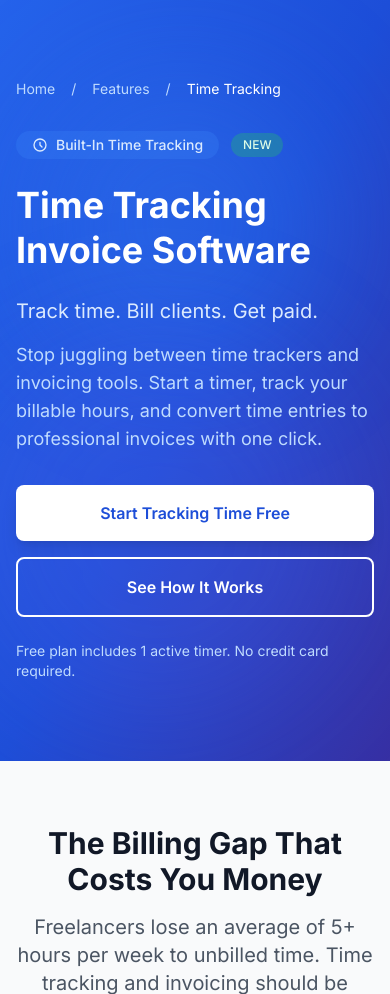
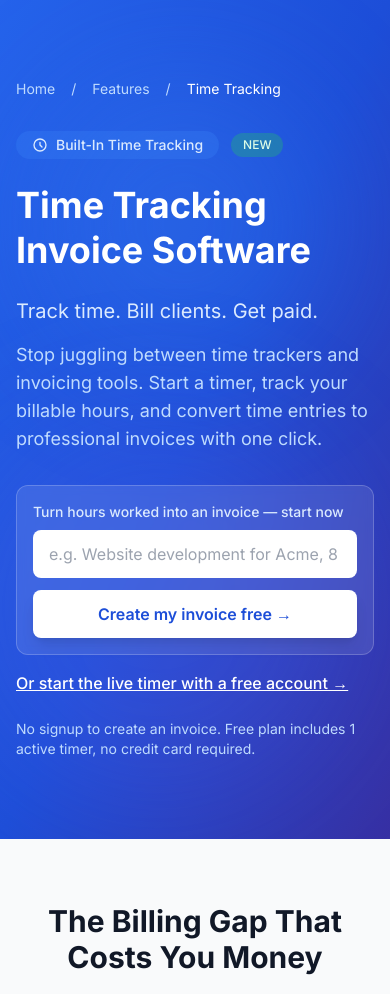
Before and after one commit to ryanpate/invoice-generator, a Django app: page /features/time-tracking/ in a window 390 px wide. Shown: the part 66-1060 px from the top of the page. Run offline with Django 4.2, Linux system fonts and the light colour scheme; some libraries are stand-ins or nearby versions.

Commit message:
feat(seo): tool-first feature-page heroes route into working /try/ builder (Tier 2, Item 6)
The AI Invoice Generator and Time Tracking feature pages ranked pos 60-90 as
brochures with ~0 clicks and the highest-converting page (/try/) earned no search
traffic. This makes the heroes "use, don't read":

- features/ai-invoice-generator.html + features/time-tracking.html: replaced the
  brochure button pair with an interactive "describe your work" GET form
  (action=/try/, input name=prefill) above the fold in the left/mobile-visible
  column, so a visitor types their work in the hero and lands in the working /try/
  builder with the first line item pre-filled. (time-tracking keeps a secondary
  "start the live timer with a free account" link since the timer is login-only.)
- TryInvoiceView.get reads ?prefill= (stripped, capped 500 chars) and passes it to
  the template; try.html seeds item_description_0 with it (Django auto-escaped).

Why not an inline AI tool: ai_generate_line_items (text AI) is auth-walled (401 for
guests), so it can't run for anonymous search visitors; the GET-form-to-/try/ flow
delivers a working tool with no JS and no auth wall. Heavier voice-inline option
documented in project memory.

Supersedes the Item 6 deferral note from 9b2dd95 (user chose to do the work now).

Verified: all templates compile; /try/?prefill= renders + HTML-escapes into the
first line item (status 200); both feature pages render 200 with the GET form,
prefill input, and CTA present.

Co-Authored-By: Claude Opus 4.8 (1M context) <noreply@anthropic.com>

```diff
--- a/apps/invoices/views.py
+++ b/apps/invoices/views.py
@@ -466,7 +466,10 @@ class TryInvoiceView(View):
     def get(self, request):
         from datetime import date
         form = TryInvoiceForm(initial={'invoice_date': date.today()})
-        return render(request, 'invoices/try.html', {'form': form})
+        # Optional ?prefill= seeds the first line item's description so feature-page
+        # heroes can hand a visitor's typed work straight into the working builder.
+        prefill = request.GET.get('prefill', '').strip()[:500]
+        return render(request, 'invoices/try.html', {'form': form, 'prefill': prefill})
 
     def post(self, request):
         from datetime import date, timedelta
--- a/templates/features/time-tracking.html
+++ b/templates/features/time-tracking.html
@@ -206,16 +206,22 @@
                 <p class="text-lg text-blue-200 mb-8">
                     Stop juggling between time trackers and invoicing tools. Start a timer, track your billable hours, and convert time entries to professional invoices with one click.
                 </p>
-                <div class="flex flex-col sm:flex-row gap-4">
-                    <a href="{% url 'account_signup' %}" class="px-8 py-4 bg-white text-blue-700 font-semibold rounded-lg hover:bg-gray-100 transition shadow-lg text-center">
-                        Start Tracking Time Free
-                    </a>
-                    <a href="#how-it-works" class="px-8 py-4 border-2 border-white text-white font-semibold rounded-lg hover:bg-white/10 transition text-center">
-                        See How It Works
-                    </a>
+                <form method="get" action="{% url 'try_invoice' %}" class="bg-white/10 backdrop-blur-sm rounded-xl p-4 border border-white/20">
+                    <label for="hero-prefill" class="block text-left text-blue-100 text-sm font-medium mb-2">Turn hours worked into an invoice — start now</label>
+                    <div class="flex flex-col sm:flex-row gap-3">
+                        <input type="text" id="hero-prefill" name="prefill" maxlength="500"
+                               placeholder="e.g. Website development for Acme, 8 hours at $120/hr"
+                               class="flex-1 px-4 py-3 rounded-lg text-gray-900 placeholder-gray-400 focus:ring-2 focus:ring-blue-300 outline-none">
+                        <button type="submit" class="px-6 py-3 bg-white text-blue-700 font-semibold rounded-lg hover:bg-gray-100 transition shadow-lg whitespace-nowrap">
+                            Create my invoice free →
+                        </button>
+                    </div>
+                </form>
+                <div class="mt-4">
+                    <a href="{% url 'account_signup' %}" class="inline-block text-white font-medium underline hover:text-blue-100">Or start the live timer with a free account →</a>
                 </div>
                 <p class="mt-6 text-blue-200 text-sm">
-                    Free plan includes 1 active timer. No credit card required.
+                    No signup to create an invoice. Free plan includes 1 active timer, no credit card required.
                 </p>
             </div>
 
```
Also changed, not shown: templates/features/ai-invoice-generator.html (+14 -8 lines).
